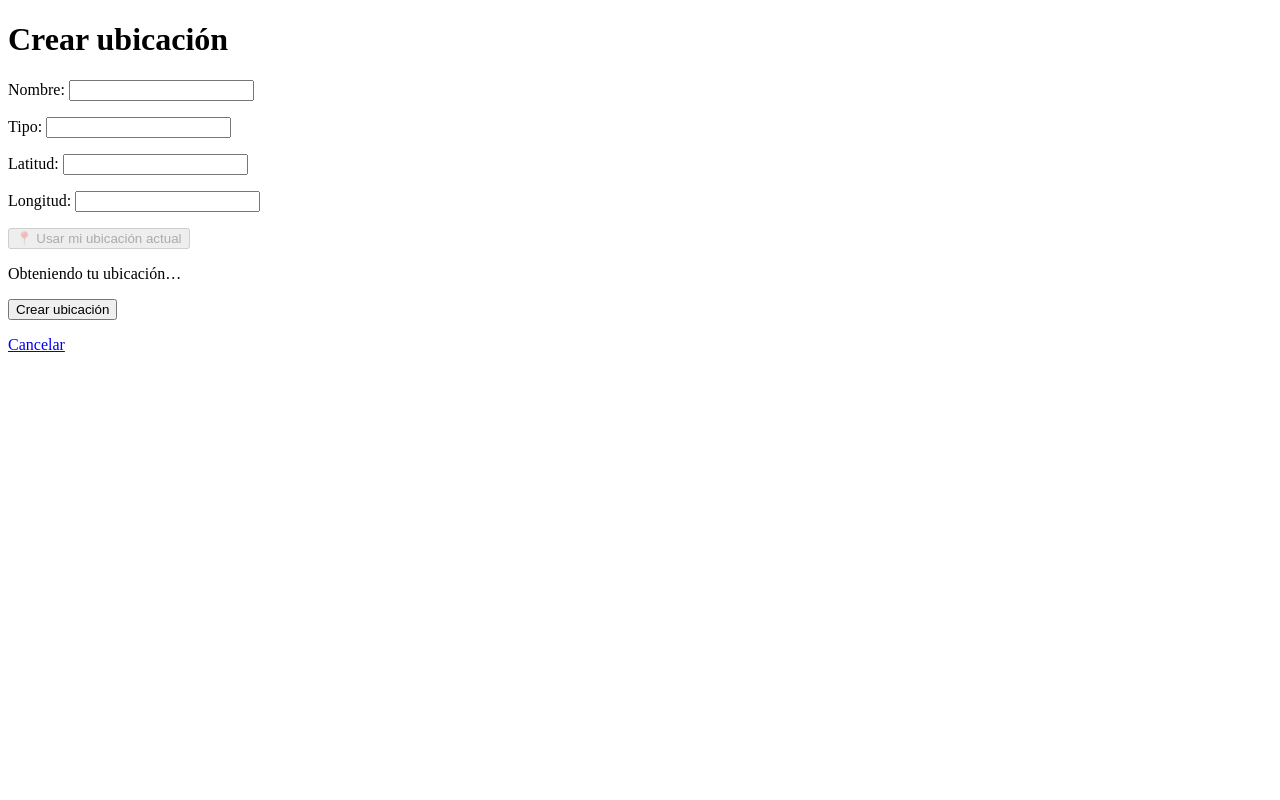
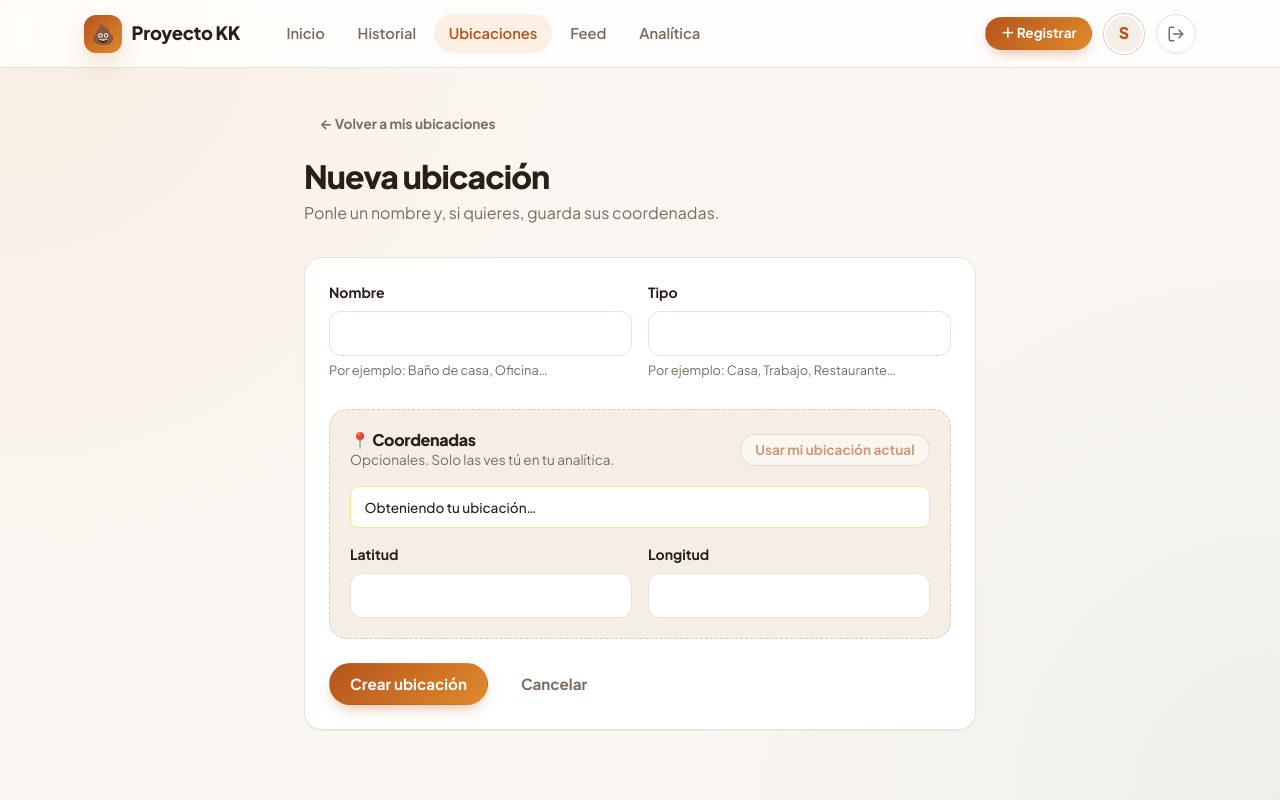
Before and after one commit to SantiX1227/ProyectoKK, a Django app: page /crear-ubicacion/ in a window 1280 px wide. Run offline with Django 5.2, Linux system fonts and the light colour scheme; the visitor is signed in with stand-in values (Sample User, id 1).

Commit message:
Diseño de las vistas de ubicaciones

```diff
--- /dev/null
+++ b/static/css/ubicaciones.css
@@ -0,0 +1,170 @@
+/* static/css/ubicaciones.css
+   ==========================================================================
+   Pantallas de ubicaciones: listado, crear/editar (con geolocalización)
+   y eliminar. Usa los componentes globales de base.css.
+   ========================================================================== */
+
+
+/* ==========================================================================
+   1. Listado
+   ========================================================================== */
+
+.ubicacion-card {
+  display: flex;
+  flex-direction: column;
+  gap: 1rem;
+}
+
+.ubicacion-cabecera {
+  display: flex;
+  align-items: center;
+  gap: 0.9rem;
+}
+
+/* Icono con fondo suave; alterna marca / acento como los accesos del inicio */
+.ubicacion-icono {
+  display: inline-flex;
+  align-items: center;
+  justify-content: center;
+  flex-shrink: 0;
+  width: 48px;
+  height: 48px;
+  border-radius: var(--radius-md);
+  background-color: var(--primary-soft);
+  font-size: 1.4rem;
+}
+
+.ubicacion-card:nth-child(even) .ubicacion-icono {
+  background-color: var(--accent-soft);
+}
+
+.ubicacion-nombre {
+  font-size: 1.1rem;
+  font-weight: 800;
+  overflow-wrap: anywhere;
+}
+
+.ubicacion-cabecera .badge {
+  margin-top: 0.25rem;
+}
+
+/* Coordenadas en una caja con números alineados */
+.coordenadas {
+  display: grid;
+  grid-template-columns: 1fr 1fr;
+  gap: 0.5rem;
+}
+
+.coordenada {
+  padding: 0.6rem 0.75rem;
+  border-radius: var(--radius-sm);
+  background-color: var(--surface-alt);
+}
+
+.coordenada span {
+  display: block;
+  font-size: 0.7rem;
+  font-weight: 700;
+  text-transform: uppercase;
+  letter-spacing: 0.06em;
+  color: var(--text-muted);
+}
+
+.coordenada strong {
+  font-size: 0.9rem;
+  font-variant-numeric: tabular-nums;
+}
+
+.sin-coordenadas {
+  display: flex;
+  align-items: center;
+  gap: 0.5rem;
+  padding: 0.7rem 0.85rem;
+  border-radius: var(--radius-sm);
+  background-color: var(--warning-soft);
+  color: #92400e;
+  font-size: 0.85rem;
+  font-weight: 600;
+}
+
+.ubicacion-card .card-footer {
+  margin-top: auto;
+}
+
+.ubicacion-fecha {
+  font-size: 0.8rem;
+  color: var(--text-muted);
+}
+
+/* Botón de texto en rojo (eliminar dentro de una tarjeta) */
+.btn-ghost-danger {
+  background-color: transparent;
+  color: var(--danger);
+}
+
+.btn-ghost-danger:hover {
+  background-color: var(--danger-soft);
+  color: var(--danger-hover);
+}
+
+
+/* ==========================================================================
+   2. Crear / editar: panel de geolocalización
+   ========================================================================== */
+
+.geo-panel {
+  margin: 0.5rem 0 1.25rem;
+  padding: 1.25rem;
+  border: 1.5px dashed var(--border-strong);
+  border-radius: var(--radius-lg);
+  background-color: var(--surface-alt);
+}
+
+.geo-panel-cabecera {
+  display: flex;
+  align-items: center;
+  justify-content: space-between;
+  flex-wrap: wrap;
+  gap: 0.75rem;
+  margin-bottom: 1rem;
+}
+
+.geo-panel-titulo {
+  font-size: 1rem;
+  font-weight: 800;
+}
+
+.geo-panel-texto {
+  font-size: 0.85rem;
+  color: var(--text-muted);
+}
+
+/* Los campos de coordenadas no dejan margen extra dentro del panel */
+.geo-panel .form-row .form-group {
+  margin-bottom: 0;
+}
+
+/* Mensaje que escribe ubicaciones.js */
+.geo-estado {
+  margin-bottom: 1rem;
+  padding: 0.6rem 0.85rem;
+  border-radius: var(--radius-sm);
+  background-color: var(--surface);
+  border: 1px solid var(--border);
+  font-size: 0.85rem;
+  font-weight: 500;
+  color: var(--text-main);
+}
+
+.geo-estado:empty {
+  display: none;
+}
+
+/* Mientras se busca la ubicación el botón está desactivado: se anima el icono */
+#btn-geolocalizar:disabled {
+  cursor: progress;
+}
+
+.geo-panel:has(#btn-geolocalizar:disabled) .geo-estado {
+  border-color: #fde68a;
+}
--- /dev/null
+++ b/templates/ubicaciones/components/campos_ubicacion.html
@@ -0,0 +1,71 @@
+{% comment %}
+    Campos de una ubicación, compartidos por crear y editar.
+    Variable opcional: captura_automatica=False evita pedir la ubicación
+    al cargar la página (en editar solo se pide con el botón).
+{% endcomment %}
+
+{{ form.non_field_errors }}
+
+<div class="form-row">
+    <div class="form-group">
+        <label for="{{ form.nombre.id_for_label }}">
+            {{ form.nombre.label }}
+        </label>
+
+        {{ form.nombre }}
+        {{ form.nombre.errors }}
+
+        <span class="form-help">Por ejemplo: Baño de casa, Oficina…</span>
+    </div>
+
+    <div class="form-group">
+        <label for="{{ form.tipo.id_for_label }}">
+            {{ form.tipo.label }}
+        </label>
+
+        {{ form.tipo }}
+        {{ form.tipo.errors }}
+
+        <span class="form-help">Por ejemplo: Casa, Trabajo, Restaurante…</span>
+    </div>
+</div>
+
+<section class="geo-panel">
+    <div class="geo-panel-cabecera">
+        <div>
+            <h2 class="geo-panel-titulo">📍 Coordenadas</h2>
+            <p class="geo-panel-texto">Opcionales. Solo las ves tú en tu analítica.</p>
+        </div>
+
+        <button
+            type="button"
+            id="btn-geolocalizar"
+            class="btn btn-outline btn-sm"
+            {% if captura_automatica == False %}data-automatica="false"{% endif %}
+        >
+            Usar mi ubicación actual
+        </button>
+    </div>
+
+    <p id="estado-geolocalizacion" class="geo-estado" aria-live="polite"></p>
+
+    <div class="form-row">
+        <div class="form-group">
+            <label for="{{ form.latitud.id_for_label }}">
+                {{ form.latitud.label }}
+            </label>
+
+            {{ form.latitud }}
+            {{ form.latitud.errors }}
+        </div>
+
+        <div class="form-group">
+            <label for="{{ form.longitud.id_for_label }}">
+                {{ form.longitud.label }}
+            </label>
+
+            {{ form.longitud }}
+            {{ form.longitud.errors }}
+        </div>
+    </div>
+</section>
--- a/templates/ubicaciones/crear_ubicaciones.html
+++ b/templates/ubicaciones/crear_ubicaciones.html
@@ -1,68 +1,60 @@
+{% extends 'base.html' %}
 {% load static %}
-<!DOCTYPE html>
-<html lang="es">
 
-<head>
-    <meta charset="UTF-8">
+{% block title %}Crear ubicación - Proyecto KK{% endblock %}
 
-    <meta
-        name="viewport"
-        content="width=device-width, initial-scale=1.0"
-    >
+{% block extra_css %}
+    <link rel="stylesheet" href="{% static 'css/ubicaciones.css' %}">
+{% endblock %}
 
-    <title>Crear ubicación - Proyecto KK</title>
-</head>
+{% block content %}
+<main class="page page-narrow">
 
-<body>
+    <a href="{% url 'listar_ubicaciones' %}" class="btn btn-ghost btn-sm mb-2">
+        ← Volver a mis ubicaciones
+    </a>
 
-    <h1>Crear ubicación</h1>
+    <header class="page-header">
+        <div>
+            <h1 class="page-title">Nueva ubicación</h1>
+            <p class="page-subtitle">Ponle un nombre y, si quieres, guarda sus coordenadas.</p>
+        </div>
+    </header>
 
-    <form method="POST">
+    {# Se mantiene también si el formulario vuelve con errores #}
+    {% if desde_registro_cagada or request.POST.volver_a_cagada == '1' %}
+        <div class="alert alert-info">
+            ⏱️ Al guardar volverás a tu registro de cagada. El cronómetro sigue corriendo.
+        </div>
+    {% endif %}
 
+    <form method="POST" class="card">
         {% csrf_token %}
 
-        {{ form.non_field_errors }}
+        {% include 'ubicaciones/components/campos_ubicacion.html' %}
 
-        {{ form.as_p }}
+        <div class="form-actions">
+            {% if desde_registro_cagada or request.POST.volver_a_cagada == '1' %}
+                <input type="hidden" name="volver_a_cagada" value="1">
 
-        <p>
-            <button type="button" id="btn-geolocalizar">
-                📍 Usar mi ubicación actual
-            </button>
-        </p>
+                <button type="submit" class="btn btn-primary">
+                    Crear y volver a registrar cagada
+                </button>
+            {% else %}
+                <button type="submit" class="btn btn-primary">
+                    Crear ubicación
+                </button>
+            {% endif %}
 
-        <p id="estado-geolocalizacion" aria-live="polite"></p>
-
-        {% if desde_registro_cagada %}
-
-            <input
-                type="hidden"
-                name="volver_a_cagada"
-                value="1"
-            >
-
-            <button type="submit">
-                Crear ubicación y volver a registrar cagada
-            </button>
-
-        {% else %}
-
-            <button type="submit">
-                Crear ubicación
-            </button>
-
-        {% endif %}
-
+            <a href="{% url 'listar_ubicaciones' %}" class="btn btn-ghost">
+                Cancelar
+            </a>
+        </div>
     </form>
 
-    <p>
-        <a href="{% url 'listar_ubicaciones' %}">
-            Cancelar
-        </a>
-    </p>
+</main>
+{% endblock %}
 
+{% block extra_js %}
     <script src="{% static 'js/ubicaciones.js' %}"></script>
-
-</body>
-
-</html>
+{% endblock %}
```
Also changed, not shown: templates/ubicaciones/editar_ubicaciones.html (+30 -46 lines), templates/ubicaciones/eliminar_ubicaciones.html (+25 -33 lines), templates/ubicaciones/listar_ubicaciones.html (+76 -64 lines).
